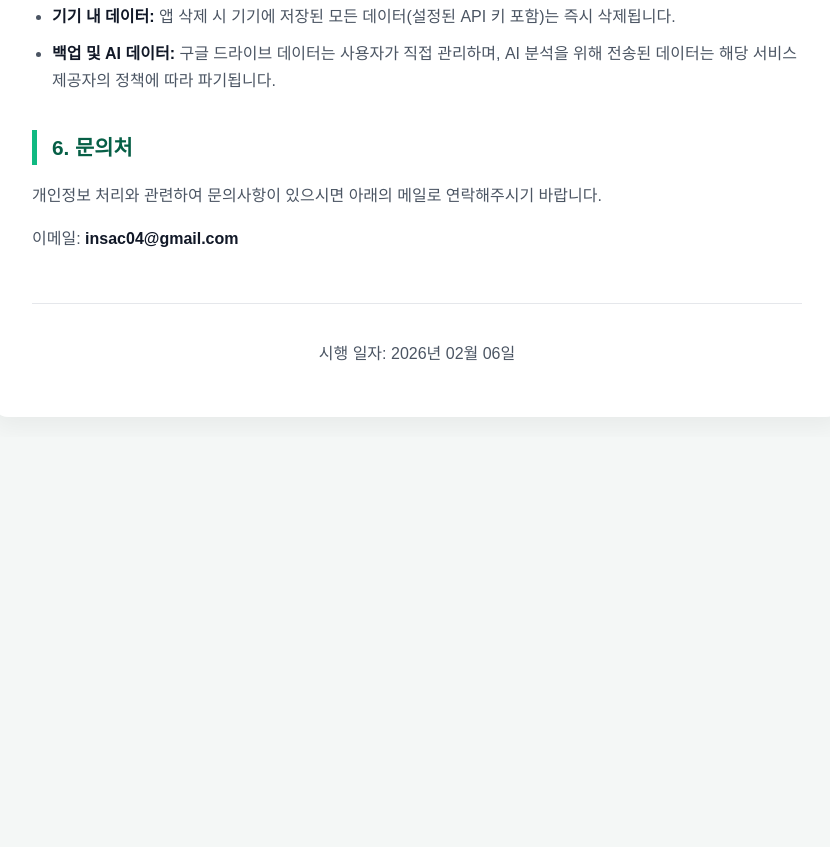
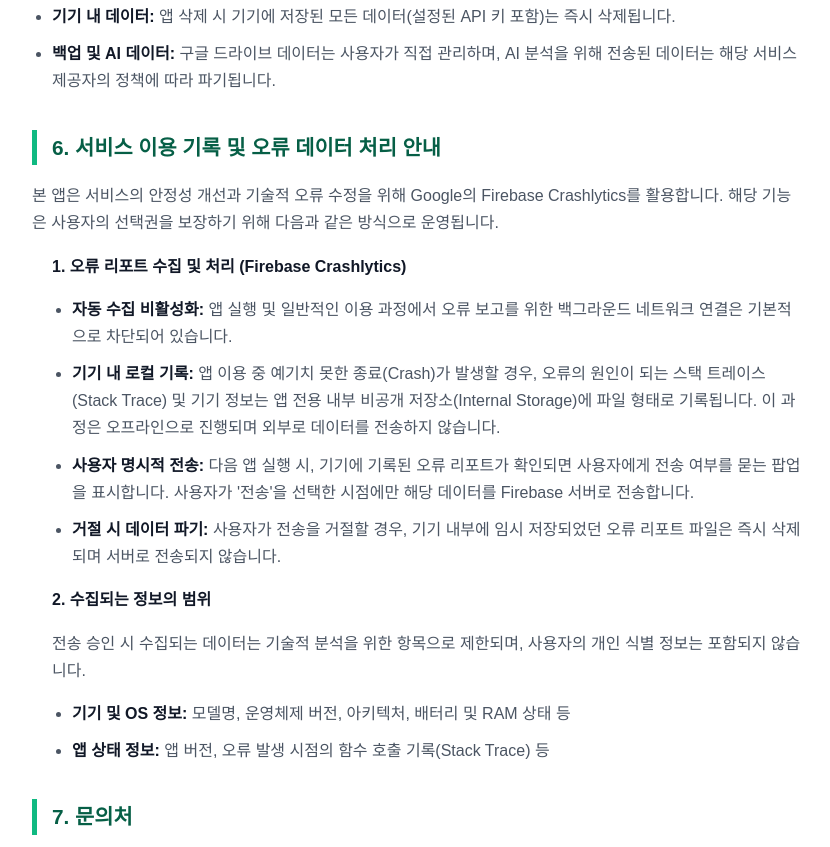
Before and after one commit to insac04/privacy-policy, a plain HTML site: page index.html in a window 1280 px wide. Shown: the part 1473-2320 px from the top of the page, without its empty margins (223-1053 px from the left). Before the commit the page ends 1910 px from the top, so only its background shows below. Drawn offline with Linux system fonts and the light colour scheme.

Commit message:
Update index.html

```diff
--- a/index.html
+++ b/index.html
@@ -117,7 +117,7 @@
         <p>영수증 이미지를 활용한 '스마트 등록' 기능 이용 시, 정보 추출을 위해 외부 AI 서비스(Google Gemini API 등)와의 통신이 발생합니다.</p>
         <div class="important-box">
             <strong>⚠️ 데이터 전송 및 처리 안내:</strong>
-            영수증 <strong>원본 이미지는 외부로 전송되지 않으며</strong>, 기기 내부에서 추출된 <strong>텍스트 데이터만 표준 보안 프로토콜(HTTPS)로 암호화</strong>되어
+            영수증 <strong>이미지는 외부로 전송되지 않으며</strong>, 기기 내부에서 추출된 <strong>텍스트 데이터만 표준 보안 프로토콜(HTTPS)로 암호화</strong>되어
             분석을 위해 외부 AI 엔진으로 전송됩니다. 전송된 텍스트 정보의 보관, 활용 및 파기 등 <strong>데이터
                 처리에 관한 구체적인 사항은 해당 AI 서비스 제공자의 약관 및 정책</strong>을 따릅니다.
         </div>
@@ -138,7 +138,27 @@
             </li>
         </ul>
 
-        <h2>6. 문의처</h2>
+        <h2>6. 서비스 이용 기록 및 오류 데이터 처리 안내</h2>
+        <p>본 앱은 서비스의 안정성 개선과 기술적 오류 수정을 위해 Google의 Firebase Crashlytics를 활용합니다. 해당 기능은 사용자의 선택권을 보장하기 위해 다음과 같은 방식으로 운영됩니다.</p>
+
+        <div style="margin-left: 20px;">
+            <p><strong>1. 오류 리포트 수집 및 처리 (Firebase Crashlytics)</strong></p>
+            <ul>
+                <li><strong>자동 수집 비활성화:</strong> 앱 실행 및 일반적인 이용 과정에서 오류 보고를 위한 백그라운드 네트워크 연결은 기본적으로 차단되어 있습니다.</li>
+                <li><strong>기기 내 로컬 기록:</strong> 앱 이용 중 예기치 못한 종료(Crash)가 발생할 경우, 오류의 원인이 되는 스택 트레이스(Stack Trace) 및 기기 정보는 앱 전용 내부 비공개 저장소(Internal Storage)에 파일 형태로 기록됩니다. 이 과정은 오프라인으로 진행되며 외부로 데이터를 전송하지 않습니다.</li>
+                <li><strong>사용자 명시적 전송:</strong> 다음 앱 실행 시, 기기에 기록된 오류 리포트가 확인되면 사용자에게 전송 여부를 묻는 팝업을 표시합니다. 사용자가 '전송'을 선택한 시점에만 해당 데이터를 Firebase 서버로 전송합니다.</li>
+                <li><strong>거절 시 데이터 파기:</strong> 사용자가 전송을 거절할 경우, 기기 내부에 임시 저장되었던 오류 리포트 파일은 즉시 삭제되며 서버로 전송되지 않습니다.</li>
+            </ul>
+
+            <p><strong>2. 수집되는 정보의 범위</strong></p>
+            <p>전송 승인 시 수집되는 데이터는 기술적 분석을 위한 항목으로 제한되며, 사용자의 개인 식별 정보는 포함되지 않습니다.</p>
+            <ul>
+                <li><strong>기기 및 OS 정보:</strong> 모델명, 운영체제 버전, 아키텍처, 배터리 및 RAM 상태 등</li>
+                <li><strong>앱 상태 정보:</strong> 앱 버전, 오류 발생 시점의 함수 호출 기록(Stack Trace) 등</li>
+            </ul>
+        </div>
+
+        <h2>7. 문의처</h2>
         <p>개인정보 처리와 관련하여 문의사항이 있으시면 아래의 메일로 연락해주시기 바랍니다.</p>
         <p>이메일: <strong>insac04@gmail.com</strong></p>
 
```
